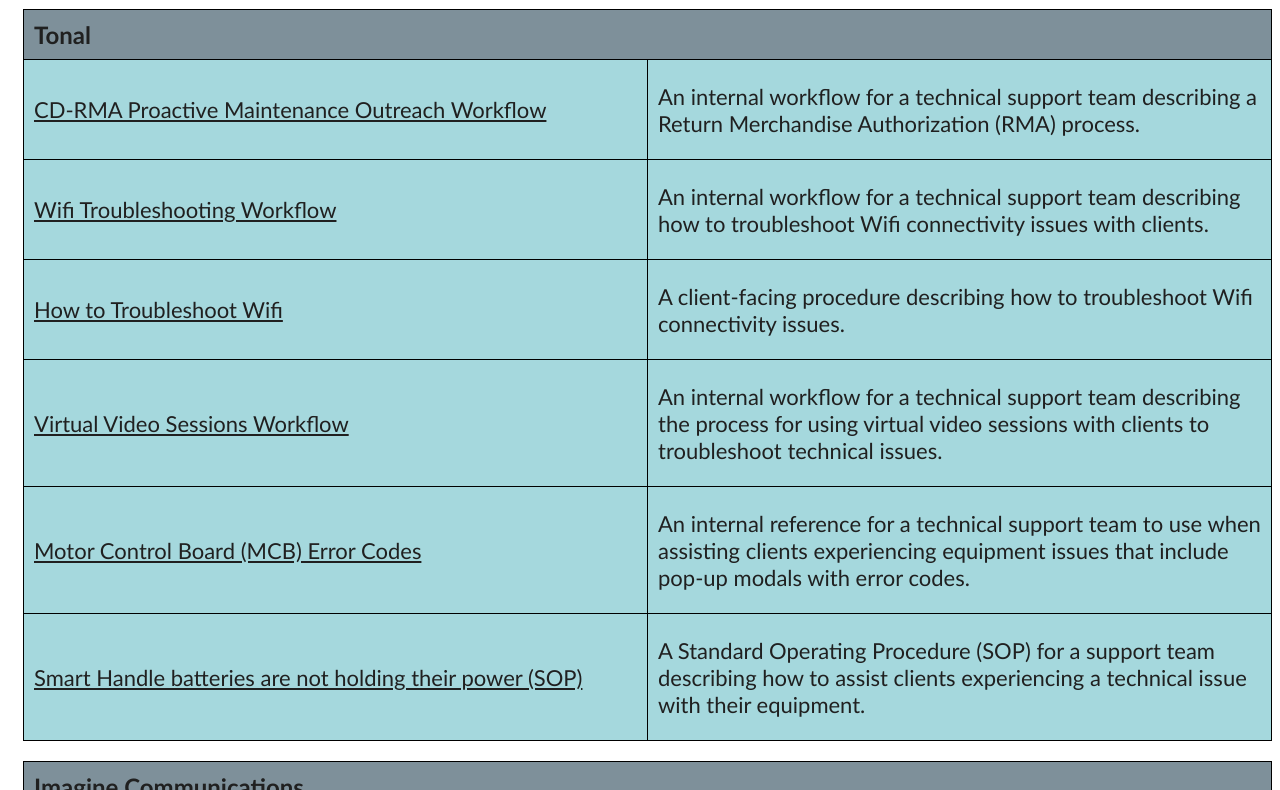
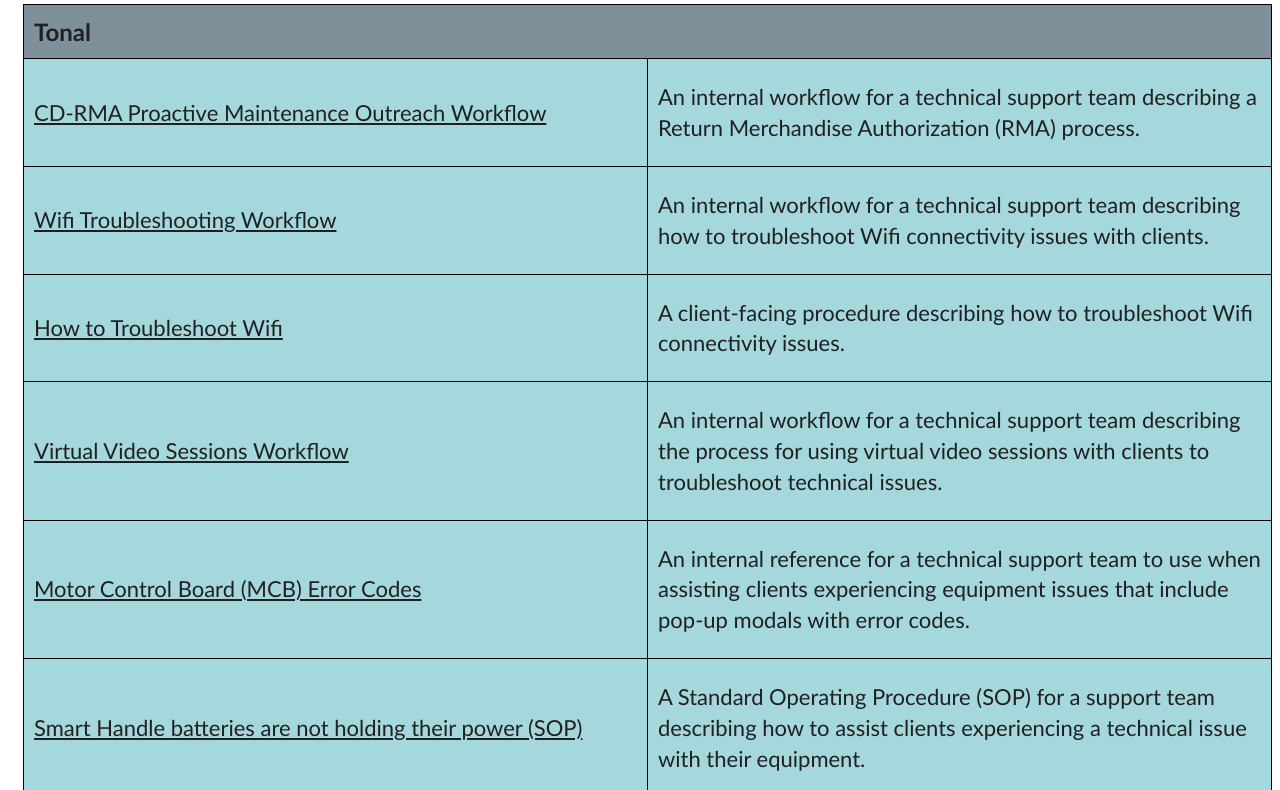
Before and after one commit to kenPortfolio/creativeKen, a plain HTML site: page index.html in a window 1280 px wide. Shown: the part 236-1026 px from the top of the page. Drawn offline with Linux system fonts and the light colour scheme.

Commit message:
Update main.css

```diff
--- a/css/main.css
+++ b/css/main.css
@@ -7,6 +7,16 @@ body {
 
 #background {
 	background-color: #FFFFFF;
+}
+
+html {
+    font-size: 100%;
+}
+
+body {
+    line-height: 1.4;
+    -moz-osx-font-smoothing: grayscale;
+    -webkit-font-smoothing: antialiased;
 }
 
 .infobox {
```
